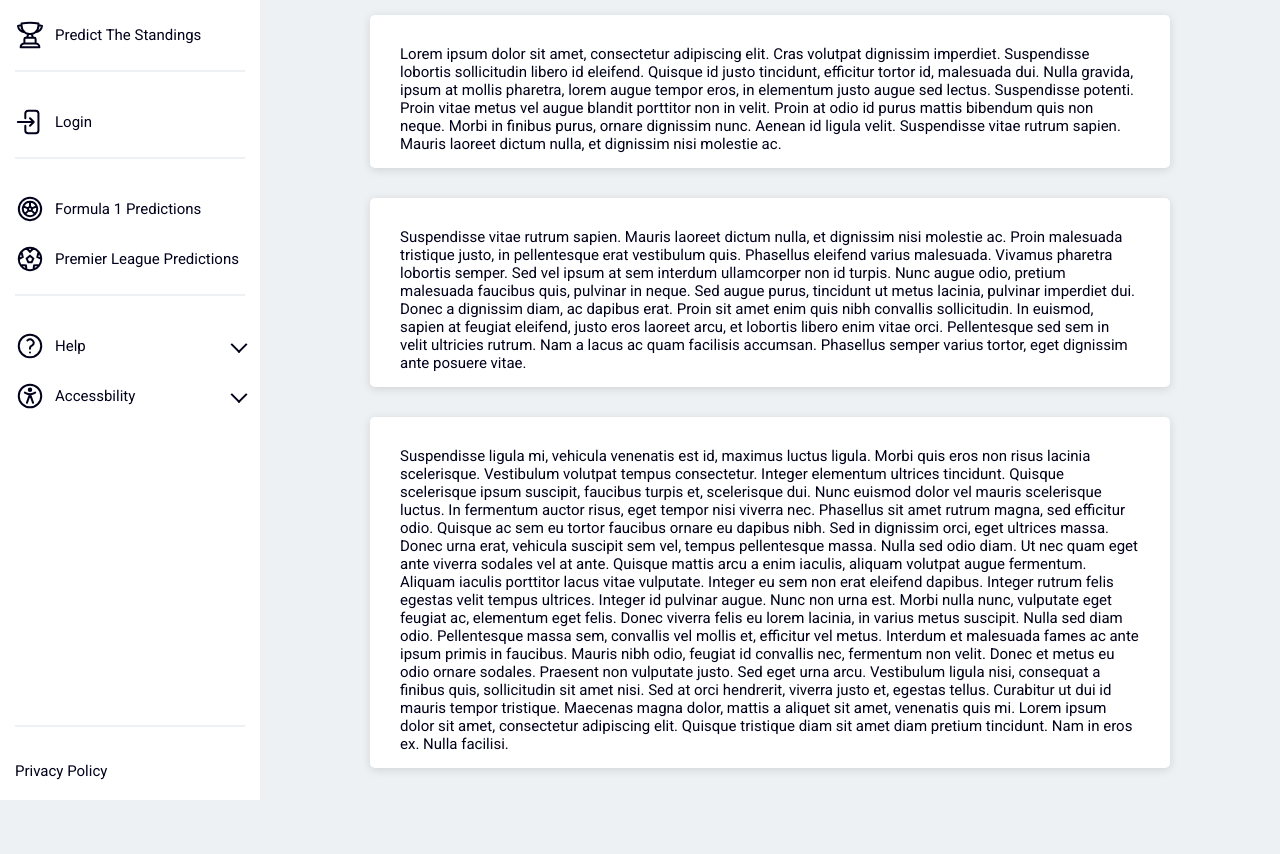
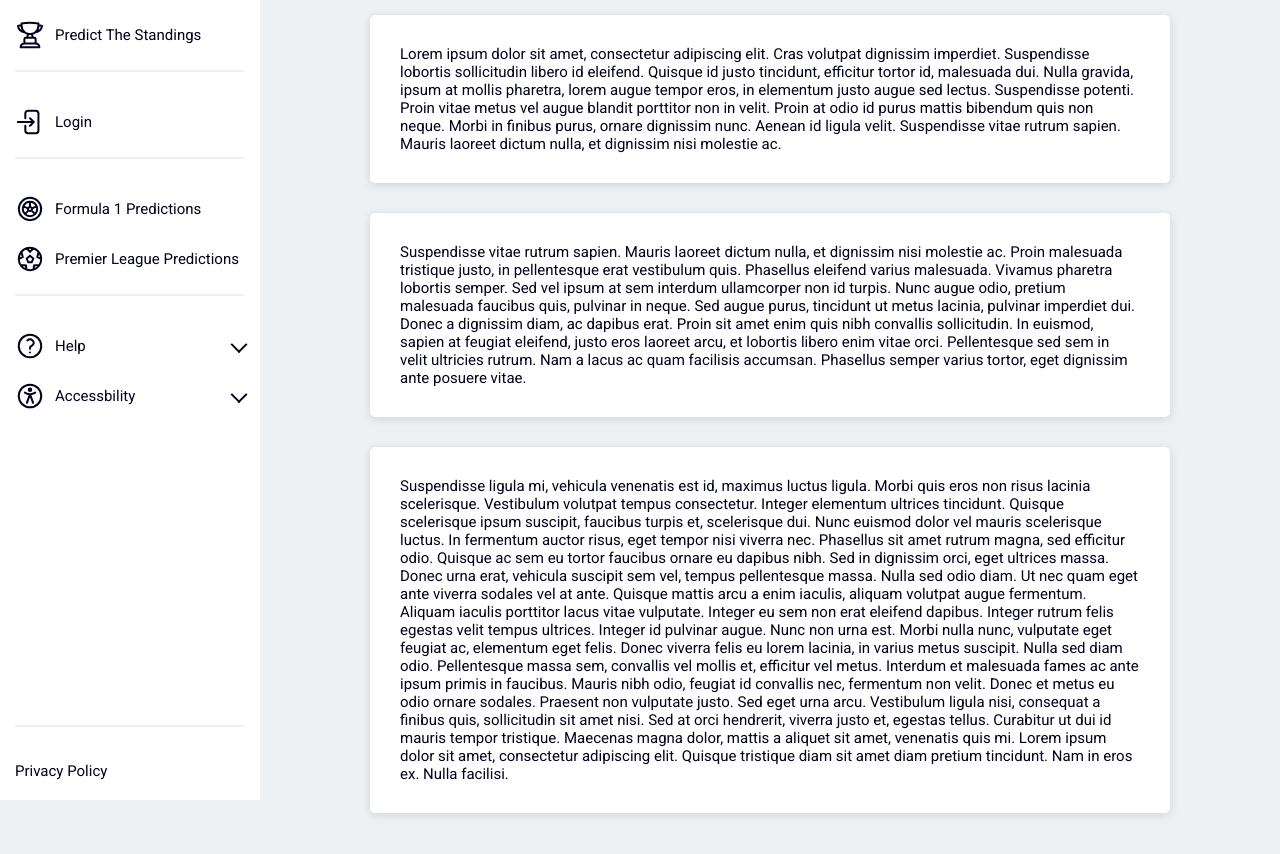
Before and after one commit to davidwillprice/predict-the-standings, a Next.js app: page / in a window 1280 px wide. Shown: the top 854 px of the page. Before the commit the page ends 813 px from the top, so only its background shows below. Built offline with nearby package versions, Linux system fonts and the light colour scheme; no server answers.

Commit message:
Minor layout corrections
- Align form buttons middle
- Adjust panel heading position

```diff
--- a/app/page.tsx
+++ b/app/page.tsx
@@ -4,57 +4,63 @@ export default function Home() {
   return (
     <>
       <Panel>
+        <p>
           Lorem ipsum dolor sit amet, consectetur adipiscing elit. Cras volutpat
           dignissim imperdiet. Suspendisse lobortis sollicitudin libero id
           eleifend. Quisque id justo tincidunt, efficitur tortor id, malesuada
           dui. Nulla gravida, ipsum at mollis pharetra, lorem augue tempor eros,
           in elementum justo augue sed lectus. Suspendisse potenti. Proin vitae
           metus vel augue blandit porttitor non in velit. Proin at odio id purus
-        mattis bibendum quis non neque. Morbi in finibus purus, ornare dignissim
-        nunc. Aenean id ligula velit. Suspendisse vitae rutrum sapien. Mauris
-        laoreet dictum nulla, et dignissim nisi molestie ac.
+          mattis bibendum quis non neque. Morbi in finibus purus, ornare
+          dignissim nunc. Aenean id ligula velit. Suspendisse vitae rutrum
+          sapien. Mauris laoreet dictum nulla, et dignissim nisi molestie ac.
+        </p>
       </Panel>
       <Panel>
+        <p>
           Suspendisse vitae rutrum sapien. Mauris laoreet dictum nulla, et
           dignissim nisi molestie ac. Proin malesuada tristique justo, in
-        pellentesque erat vestibulum quis. Phasellus eleifend varius malesuada.
-        Vivamus pharetra lobortis semper. Sed vel ipsum at sem interdum
-        ullamcorper non id turpis. Nunc augue odio, pretium malesuada faucibus
-        quis, pulvinar in neque. Sed augue purus, tincidunt ut metus lacinia,
-        pulvinar imperdiet dui. Donec a dignissim diam, ac dapibus erat. Proin
-        sit amet enim quis nibh convallis sollicitudin. In euismod, sapien at
-        feugiat eleifend, justo eros laoreet arcu, et lobortis libero enim vitae
-        orci. Pellentesque sed sem in velit ultricies rutrum. Nam a lacus ac
-        quam facilisis accumsan. Phasellus semper varius tortor, eget dignissim
-        ante posuere vitae.
+          pellentesque erat vestibulum quis. Phasellus eleifend varius
+          malesuada. Vivamus pharetra lobortis semper. Sed vel ipsum at sem
+          interdum ullamcorper non id turpis. Nunc augue odio, pretium malesuada
+          faucibus quis, pulvinar in neque. Sed augue purus, tincidunt ut metus
+          lacinia, pulvinar imperdiet dui. Donec a dignissim diam, ac dapibus
+          erat. Proin sit amet enim quis nibh convallis sollicitudin. In
+          euismod, sapien at feugiat eleifend, justo eros laoreet arcu, et
+          lobortis libero enim vitae orci. Pellentesque sed sem in velit
+          ultricies rutrum. Nam a lacus ac quam facilisis accumsan. Phasellus
+          semper varius tortor, eget dignissim ante posuere vitae.
+        </p>
       </Panel>
       <Panel>
-        Suspendisse ligula mi, vehicula venenatis est id, maximus luctus ligula.
-        Morbi quis eros non risus lacinia scelerisque. Vestibulum volutpat
-        tempus consectetur. Integer elementum ultrices tincidunt. Quisque
-        scelerisque ipsum suscipit, faucibus turpis et, scelerisque dui. Nunc
-        euismod dolor vel mauris scelerisque luctus. In fermentum auctor risus,
-        eget tempor nisi viverra nec. Phasellus sit amet rutrum magna, sed
-        efficitur odio. Quisque ac sem eu tortor faucibus ornare eu dapibus
-        nibh. Sed in dignissim orci, eget ultrices massa. Donec urna erat,
-        vehicula suscipit sem vel, tempus pellentesque massa. Nulla sed odio
-        diam. Ut nec quam eget ante viverra sodales vel at ante. Quisque mattis
-        arcu a enim iaculis, aliquam volutpat augue fermentum. Aliquam iaculis
-        porttitor lacus vitae vulputate. Integer eu sem non erat eleifend
-        dapibus. Integer rutrum felis egestas velit tempus ultrices. Integer id
-        pulvinar augue. Nunc non urna est. Morbi nulla nunc, vulputate eget
-        feugiat ac, elementum eget felis. Donec viverra felis eu lorem lacinia,
-        in varius metus suscipit. Nulla sed diam odio. Pellentesque massa sem,
-        convallis vel mollis et, efficitur vel metus. Interdum et malesuada
-        fames ac ante ipsum primis in faucibus. Mauris nibh odio, feugiat id
-        convallis nec, fermentum non velit. Donec et metus eu odio ornare
-        sodales. Praesent non vulputate justo. Sed eget urna arcu. Vestibulum
-        ligula nisi, consequat a finibus quis, sollicitudin sit amet nisi. Sed
-        at orci hendrerit, viverra justo et, egestas tellus. Curabitur ut dui id
-        mauris tempor tristique. Maecenas magna dolor, mattis a aliquet sit
-        amet, venenatis quis mi. Lorem ipsum dolor sit amet, consectetur
-        adipiscing elit. Quisque tristique diam sit amet diam pretium tincidunt.
-        Nam in eros ex. Nulla facilisi.
+        <p>
+          Suspendisse ligula mi, vehicula venenatis est id, maximus luctus
+          ligula. Morbi quis eros non risus lacinia scelerisque. Vestibulum
+          volutpat tempus consectetur. Integer elementum ultrices tincidunt.
+          Quisque scelerisque ipsum suscipit, faucibus turpis et, scelerisque
+          dui. Nunc euismod dolor vel mauris scelerisque luctus. In fermentum
+          auctor risus, eget tempor nisi viverra nec. Phasellus sit amet rutrum
+          magna, sed efficitur odio. Quisque ac sem eu tortor faucibus ornare eu
+          dapibus nibh. Sed in dignissim orci, eget ultrices massa. Donec urna
+          erat, vehicula suscipit sem vel, tempus pellentesque massa. Nulla sed
+          odio diam. Ut nec quam eget ante viverra sodales vel at ante. Quisque
+          mattis arcu a enim iaculis, aliquam volutpat augue fermentum. Aliquam
+          iaculis porttitor lacus vitae vulputate. Integer eu sem non erat
+          eleifend dapibus. Integer rutrum felis egestas velit tempus ultrices.
+          Integer id pulvinar augue. Nunc non urna est. Morbi nulla nunc,
+          vulputate eget feugiat ac, elementum eget felis. Donec viverra felis
+          eu lorem lacinia, in varius metus suscipit. Nulla sed diam odio.
+          Pellentesque massa sem, convallis vel mollis et, efficitur vel metus.
+          Interdum et malesuada fames ac ante ipsum primis in faucibus. Mauris
+          nibh odio, feugiat id convallis nec, fermentum non velit. Donec et
+          metus eu odio ornare sodales. Praesent non vulputate justo. Sed eget
+          urna arcu. Vestibulum ligula nisi, consequat a finibus quis,
+          sollicitudin sit amet nisi. Sed at orci hendrerit, viverra justo et,
+          egestas tellus. Curabitur ut dui id mauris tempor tristique. Maecenas
+          magna dolor, mattis a aliquet sit amet, venenatis quis mi. Lorem ipsum
+          dolor sit amet, consectetur adipiscing elit. Quisque tristique diam
+          sit amet diam pretium tincidunt. Nam in eros ex. Nulla facilisi.
+        </p>
       </Panel>
     </>
   );
--- a/app/premier-league/page.tsx
+++ b/app/premier-league/page.tsx
@@ -1,7 +1,7 @@
 const Page = () => {
   return (
     <>
-      <p>Coming soon</p>
+      <p style={{ textAlign: "center" }}>Coming soon</p>
     </>
   );
 };
--- a/src/ui/components/form/form.module.scss
+++ b/src/ui/components/form/form.module.scss
@@ -24,6 +24,7 @@
   text-align: left;
 }
 .formBtns {
+  text-align: center;
   margin-top: 15px;
 }
 
```
Also changed, not shown: src/ui/components/panels/panel-heading.module.scss (+8 -2 lines). Lines whose indentation alone changed are shown as unchanged.
